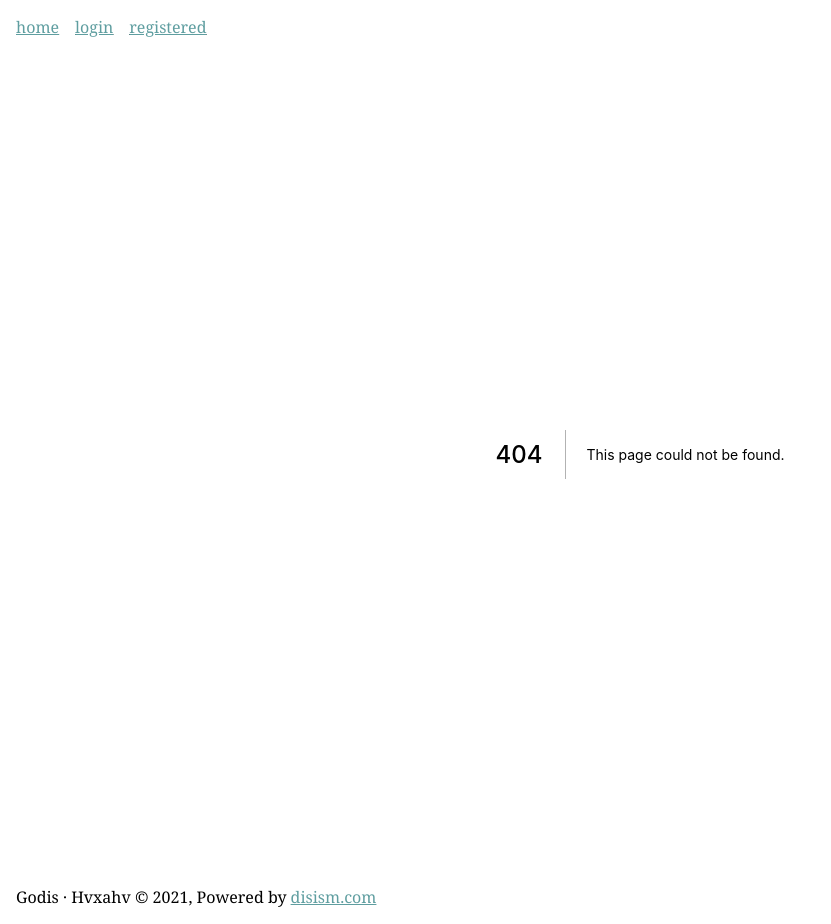
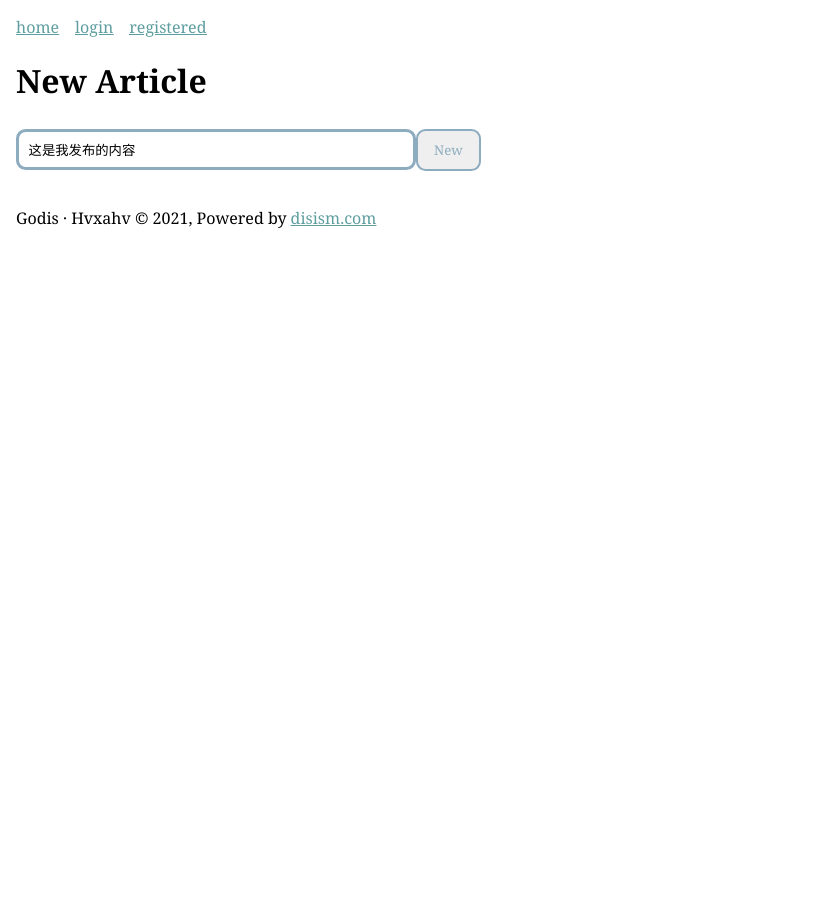
Before and after one commit to disism/hvxahv-web, a Next.js app: page /new/article in a window 1280 px wide. Before the commit this address had no page. Shown: the whole page, without its empty margins (0-831 px from the left). After the commit the page ends 800 px from the top, so only its background shows below. Built offline with nearby package versions, Linux system fonts and the light colour scheme.

Commit message:
add create activity

```diff
--- a/components/menu/main.js
+++ b/components/menu/main.js
@@ -10,6 +10,10 @@ exports.Logged = [
   {
     "name": "inbox",
     "address": "/inbox"
+  },
+  {
+    "name": "new",
+    "address": "/new/article"
   },
 ]
 
--- /dev/null
+++ b/pages/new/article.js
@@ -0,0 +1,50 @@
+import Head from 'next/head'
+import React, { useState } from "react"
+import styles from './new.module.scss'
+
+const NewArticle = () => {
+  const [text, setText] = useState("这是我发布的内容")
+  const handleNewArticle = () => {
+    const token = localStorage.getItem("godis_login_token")
+    const myHeaders = new Headers();
+    myHeaders.append("Authorization", `Bearer ${token}`);
+
+    const formdata = new FormData();
+    formdata.append("content", `<div>${text}</div>`);
+    formdata.append("type", "status");
+
+    const requestOptions = {
+      method: 'POST',
+      headers: myHeaders,
+      body: formdata,
+      redirect: 'follow'
+    };
+
+    fetch("http://localhost:7000/api/v1/article/new", requestOptions)
+      .then(response => response.text())
+      .then(result => console.log(result))
+      .catch(error => console.log('error', error));
+  }
+  return (
+    <div>
+      <Head>
+        <title>New Article</title>
+        <link rel="icon" href="/favicon.ico" />
+      </Head>
+
+      <main>
+        <h1>New Article</h1>
+
+        <input
+          type="text"
+          value={text}
+          onChange={e => setText(e.target.value)}
+        />
+        <button onClick={() => handleNewArticle()}>New</button>
+
+      </main>
+    </div>
+  )
+}
+
+export default NewArticle
```
Also changed, not shown: pages/new/status.js (added, +22 -0 lines), pages/new/new.module.scss (added).
